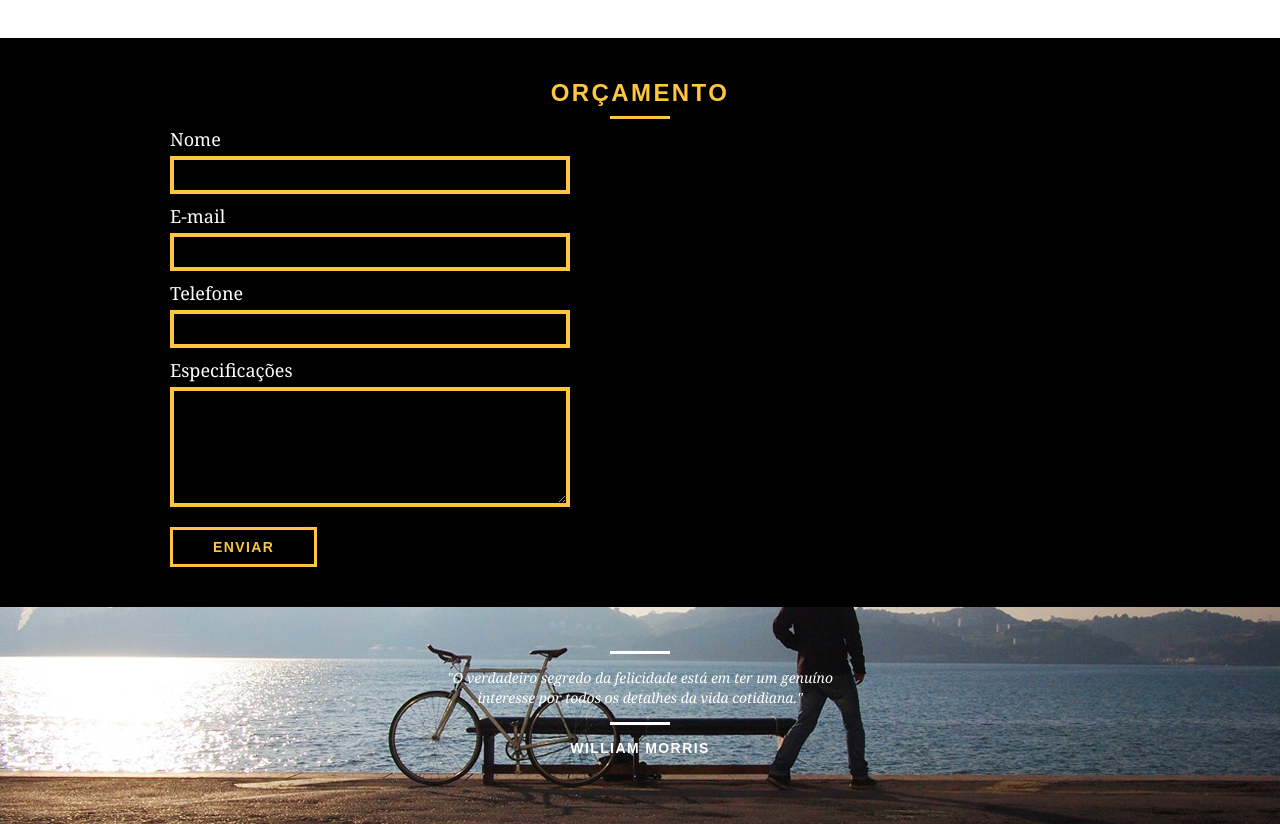
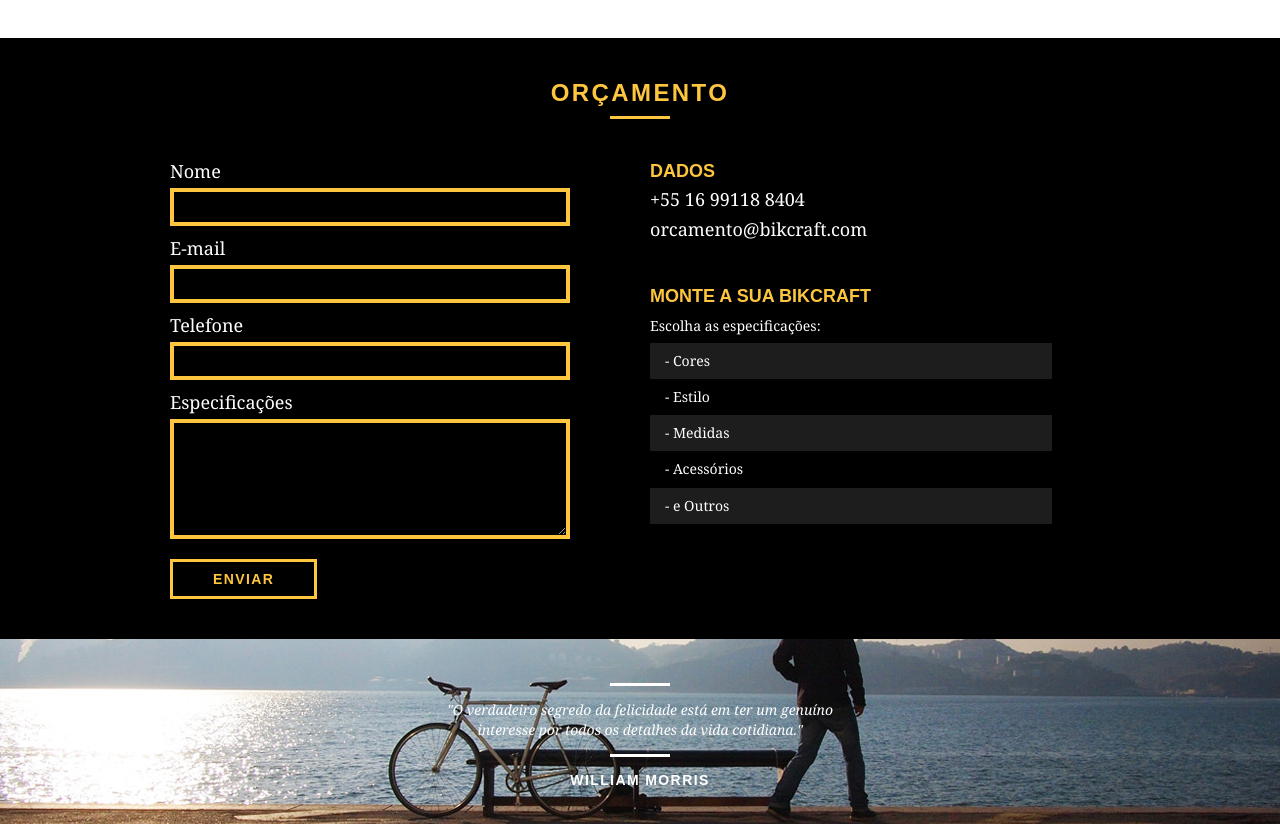
Before and after one commit to odanielbispo/bikcraft, a plain HTML site: page produtos.html in a window 1280 px wide. Shown: the part 2180-3004 px from the top of the page. Drawn offline with Linux system fonts and the light colour scheme.

Commit message:
Finalização da tela de produtos

```diff
--- a/css/produtos.css
+++ b/css/produtos.css
@@ -82,6 +82,7 @@
 
 .orcamento h2 {
 	color: #fec63e;
+	margin-bottom: 40px;
 }
 
 .orcamento h2::after {
@@ -123,3 +124,43 @@
 	background: none;
 	padding: 7px 40px;
 }
+
+.orcamento-dados {
+	color: #fff;
+}
+
+.orcamento-dados h3 {
+	font-size: 18px;
+	text-transform: uppercase;
+	color: #fec63e;
+	line-height: 25px;
+	font-weight: bold;
+}
+
+.orcamento-dados span {
+	line-height: 30px;
+	display: block;
+	font-size: 18px;
+	font-family: Georgia, 'Times New Roman', serif;
+}
+.orcamento-dados .dados-email {
+	margin-bottom: 40px;
+}
+
+.orcamento-dados ul {
+	padding-right: 58px;
+}
+
+.orcamento-dados ul li {
+	font-family: Georgia, 'Times New Roman', serif;
+	font-size: 14px;
+	padding: 10px 15px;
+}
+
+.orcamento-dados ul li:nth-child(odd){
+	background: #1d1d1d;
+}
+
+.orcamento-dados p {
+	margin: 7px 0;
+}
--- a/produtos.html
+++ b/produtos.html
@@ -135,11 +135,11 @@
                 <button type="submit" class="btn btn-produtos">Enviar</button>
             </form>
 
-            <div class="orcamento-dados" class="grid-8">
+            <div class="orcamento-dados grid-8">
 
                 <h3>Dados</h3>
                 <span>+55 16 99118 8404</span>
-                <span>orcamento@bikcraft.com</span>
+                <span class="dados-email">orcamento@bikcraft.com</span>
 
                 <h3>Monte a sua Bikcraft</h3>
                 <p>Escolha as especificações:</p>
@@ -150,9 +150,7 @@
                     <li>- Acessórios</li>
                     <li>- e Outros</li>
                 </ul>
-
             </div>
-
         </div>
     </section>
 
```
